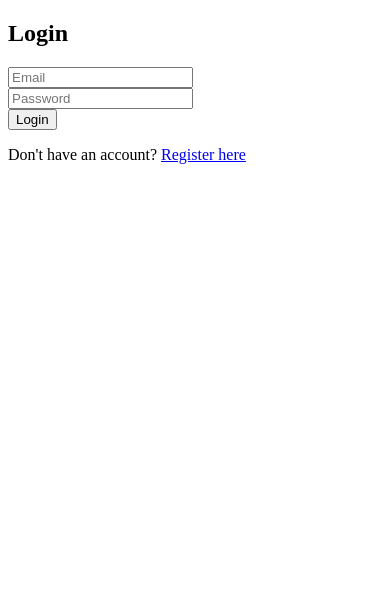
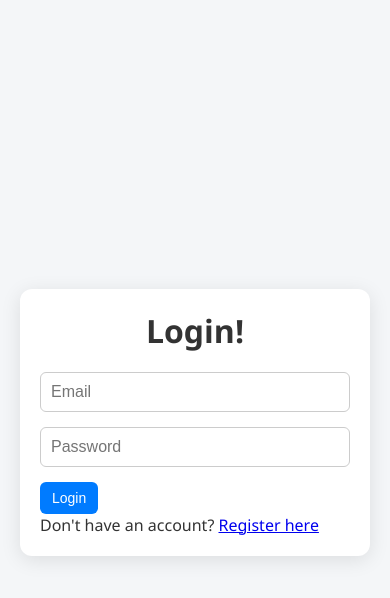
Before and after one commit to Iamaksingh/JobTraker, a plain HTML site: page jobtrackr-frontend/index.html in a window 390 px wide. Drawn offline with Linux system fonts and the light colour scheme.

Commit message:
improved css

```diff
--- a/jobtrackr-frontend/index.html
+++ b/jobtrackr-frontend/index.html
@@ -2,19 +2,20 @@
 <html lang="en">
 <head>
   <meta charset="UTF-8" />
-  <title>Login | JobTrackr</title>
-  <link rel="stylesheet" href="styles.css" />
+  <meta name="viewport" content="width=device-width, initial-scale=1.0" />
+  <title>Login - JobTrackr</title>
+  <link rel="stylesheet" href="style.css" />
 </head>
 <body>
-  <h2>Login</h2>
-  <form id="loginForm">
-    <input type="email" id="email" placeholder="Email" required /><br />
-    <input type="password" id="password" placeholder="Password" required /><br />
-    <button type="submit">Login</button>
-  </form>
-
-  <p>Don't have an account? <a href="register.html">Register here</a></p>
-
-  <script src="scripts/auth.js" type="module"></script>
+  <div class="container">
+    <h1>Login!</h1>
+    <form id="loginForm">
+      <input type="email" id="email" placeholder="Email" required />
+      <input type="password" id="password" placeholder="Password" required />
+      <button type="submit">Login</button>
+    </form>
+    <p>Don't have an account? <a href="register.html">Register here</a></p>
+  </div>
+  <script src="scripts/auth.js"></script>
 </body>
 </html>
--- a/jobtrackr-frontend/style.css
+++ b/jobtrackr-frontend/style.css
@@ -1,44 +1,83 @@
-body {
-  font-family: Arial, sans-serif;
-  margin: 30px;
-  background-color: #f4f6f8;
-  color: #333;
+/* Reset and base styles */
+* {
+  box-sizing: border-box;
+  margin: 0;
+  padding: 0;
 }
 
-h1, h2, h3 {
-  color: #2c3e50;
+body {
+  font-family: 'Segoe UI', Tahoma, Geneva, Verdana, sans-serif;
+  background: #f4f6f8;
+  color: #333;
+  min-height: 100vh;
+  display: flex;
+  align-items: center;
+  justify-content: center;
+  padding: 20px;
 }
 
-form {
-  max-width: 400px;
+/* Main container wrapper */
+.container {
   background: #fff;
-  padding: 20px;
-  border-radius: 10px;
-  box-shadow: 0 0 10px rgba(0,0,0,0.1);
+  border-radius: 12px;
+  padding: 30px;
+  max-width: 600px;
+  width: 100%;
+  box-shadow: 0 4px 20px rgba(0, 0, 0, 0.1);
 }
 
-input, select {
-  width: 100%;
-  padding: 10px;
-  margin: 10px 0;
-  border: 1px solid #ccc;
-  border-radius: 5px;
+/* Headings */
+h1, h2 {
+  text-align: center;
+  margin-bottom: 20px;
 }
 
+/* Form styling */
+form {
+  display: flex;
+  flex-direction: column;
+  gap: 15px;
+}
+
+/* Input and select */
+input, select {
+  padding: 10px;
+  font-size: 16px;
+  border: 1px solid #ccc;
+  border-radius: 6px;
+  width: 100%;
+}
+
+/* Buttons */
 button {
   background-color: #007bff;
   color: white;
-  padding: 10px;
+  padding: 10px 16px;
+  font-size: 16px;
   border: none;
-  width: 100%;
-  border-radius: 5px;
+  border-radius: 6px;
   cursor: pointer;
+  transition: background-color 0.3s ease;
+  align-self: flex-start;
 }
 
 button:hover {
   background-color: #0056b3;
 }
 
+/* Dashboard/back buttons */
+#backToDashboard, .nav-btn {
+  background-color: #6c757d;
+  margin-bottom: 20px;
+  align-self: flex-start;
+  width: fit-content;
+}
+
+#backToDashboard:hover, .nav-btn:hover {
+  background-color: #5a6268;
+}
+
+/* Table styling (for view.html) */
 table {
   width: 100%;
   border-collapse: collapse;
@@ -46,12 +85,36 @@ table {
 }
 
 th, td {
+  text-align: left;
   padding: 10px;
-  text-align: left;
-  border-bottom: 1px solid #ddd;
+  border-bottom: 1px solid #ccc;
 }
 
-a {
+th {
+  background-color: #f0f0f0;
+}
+
+td a {
   color: #007bff;
   text-decoration: none;
 }
+
+td a:hover {
+  text-decoration: underline;
+}
+
+/* Responsive */
+@media screen and (max-width: 600px) {
+  .container {
+    padding: 20px;
+  }
+
+  table, th, td {
+    font-size: 14px;
+  }
+
+  button {
+    font-size: 14px;
+    padding: 8px 12px;
+  }
+}
```
Also changed, not shown: jobtrackr-frontend/add.html (+2 -1 lines), jobtrackr-frontend/dashboard.html (+4 -6 lines), jobtrackr-frontend/register.html (+2 -1 lines), jobtrackr-frontend/view.html (+2 -0 lines).
